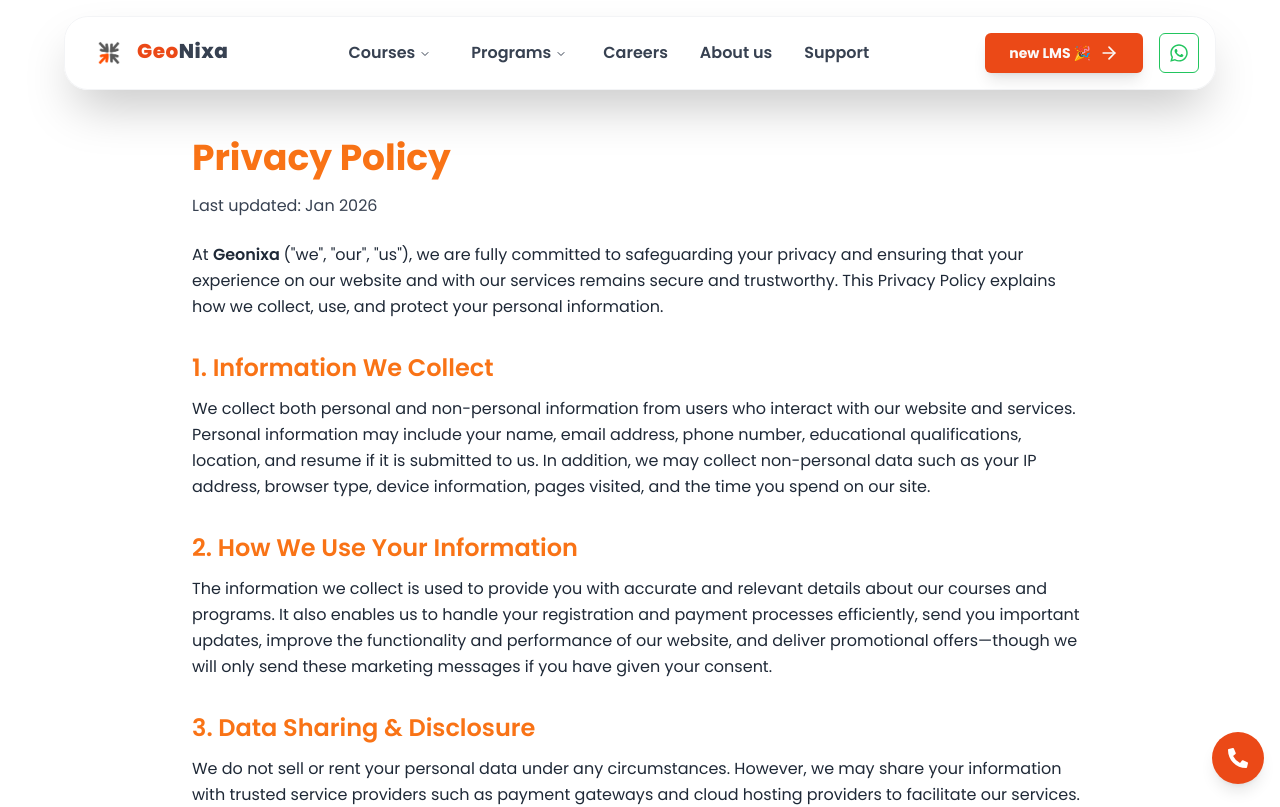
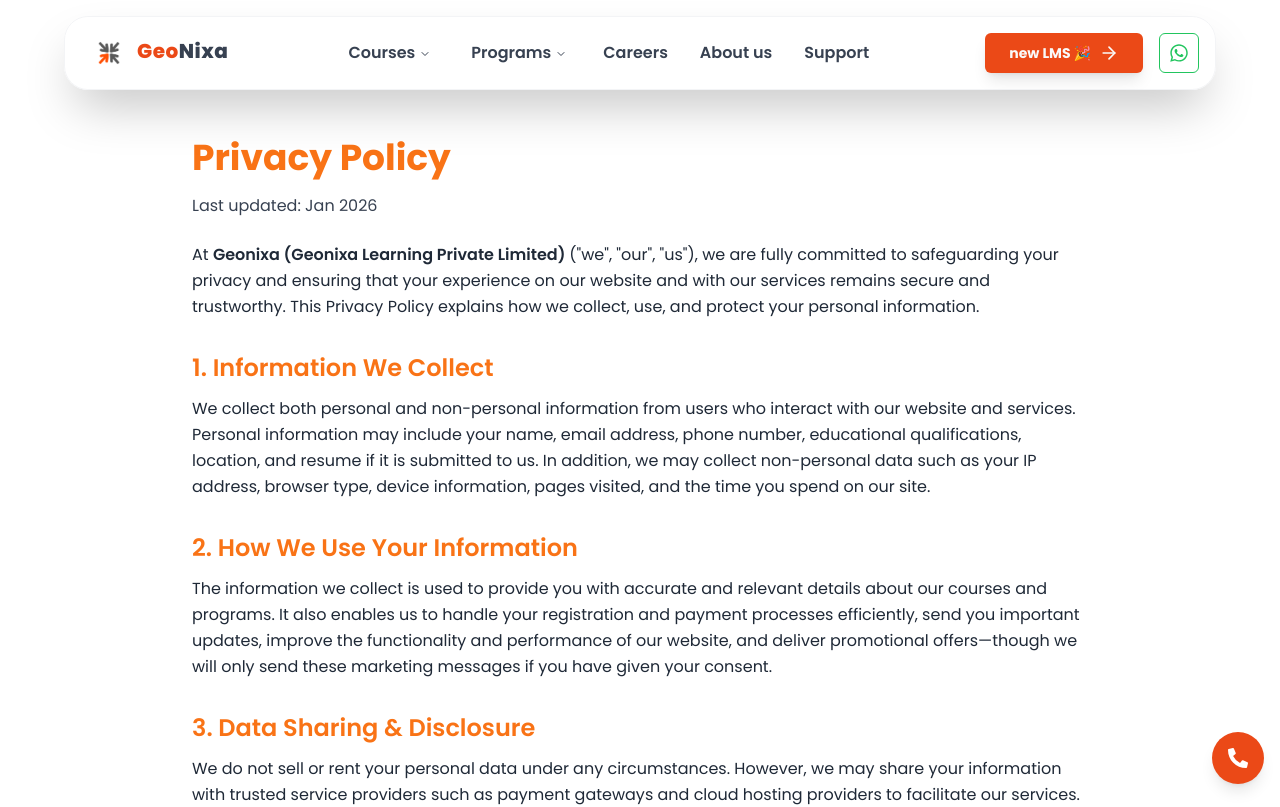
Before and after one commit to amruthexe/geonixa, a Next.js app: page /privacy in a window 1280 px wide. Shown: the top 807 px of the page. Built offline with nearby package versions, Linux system fonts and the light colour scheme.

Commit message:
privacy updated 1

```diff
--- a/components/layout/sections/PrivacyPolicy.tsx
+++ b/components/layout/sections/PrivacyPolicy.tsx
@@ -14,7 +14,7 @@
 
         {/* Intro */}
         <p className="text-gray-800 leading-relaxed mb-8">
-          At <span className="font-semibold">Geonixa </span>
+          At <span className="font-semibold">Geonixa (Geonixa Learning Private Limited) </span>
            ("we", "our", "us"), we are fully committed to safeguarding your privacy and
           ensuring that your experience on our website and with our services remains secure
           and trustworthy. This Privacy Policy explains how we collect, use, and protect
```
